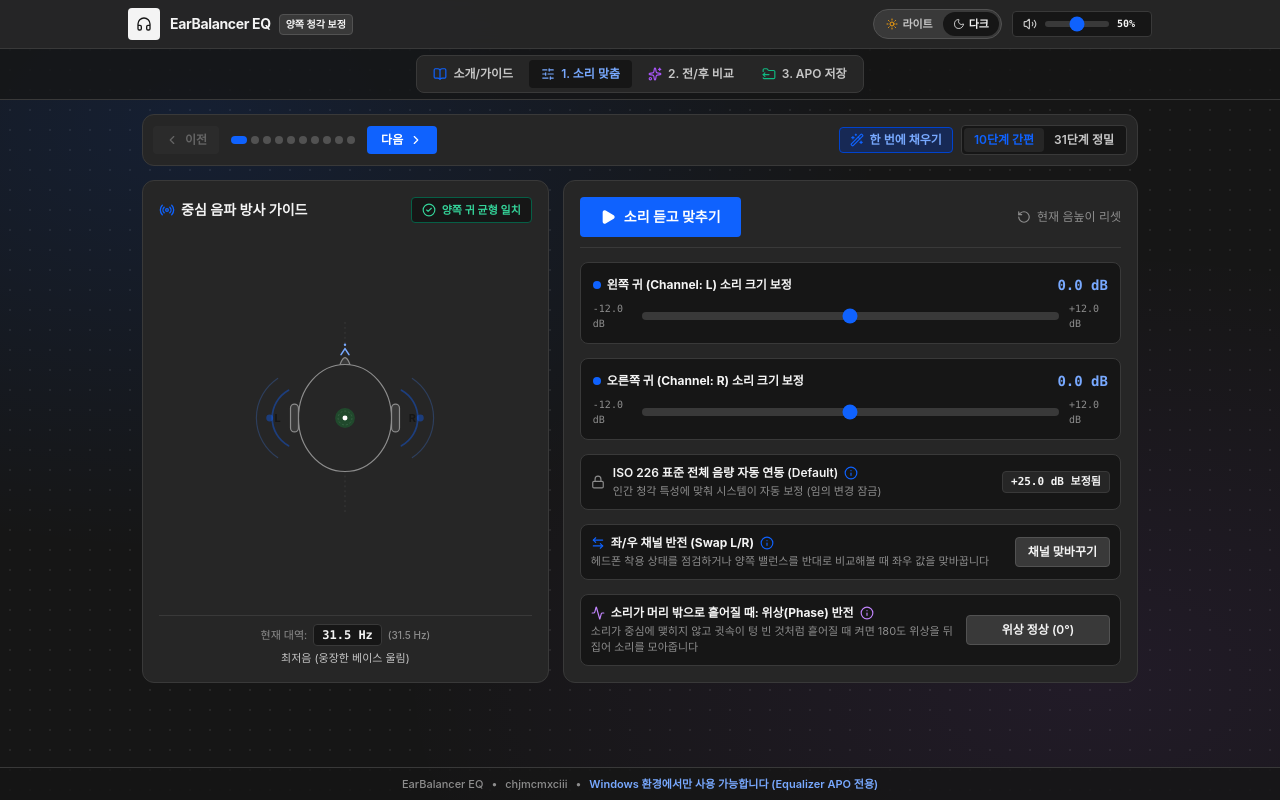
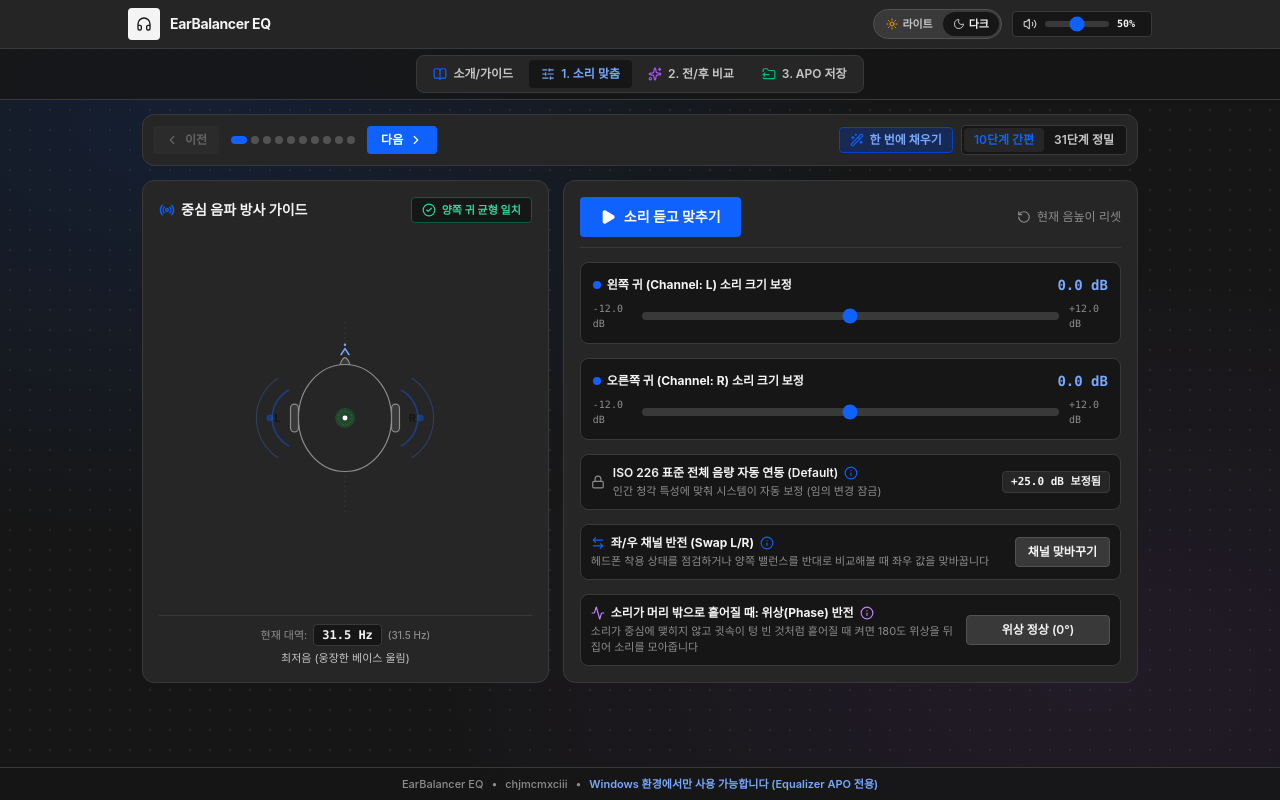
Before and after one commit to CHJMCMXCIII/earbalancer-eq, a React (Vite) app: page / in a window 1280 px wide. Built offline with nearby package versions, Linux system fonts and the light colour scheme; a web font is replaced by a local one.

Commit message:
로고 옆 배지 제거

```diff
--- a/src/App.tsx
+++ b/src/App.tsx
@@ -79,9 +79,6 @@ export function App() {
                 <h1 className="font-bold text-sm tracking-tight text-[#161616] dark:text-[#f4f4f4]">
                   EarBalancer EQ
                 </h1>
-                <span className="px-1.5 py-0.5 text-[10px] bg-[#f4f4f4] dark:bg-[#393939] text-[#161616] dark:text-[#f4f4f4] rounded font-semibold border border-[#e0e0e0] dark:border-[#525252]">
-                  양쪽 청각 보정
-                </span>
               </div>
             </div>
           </div>
```
